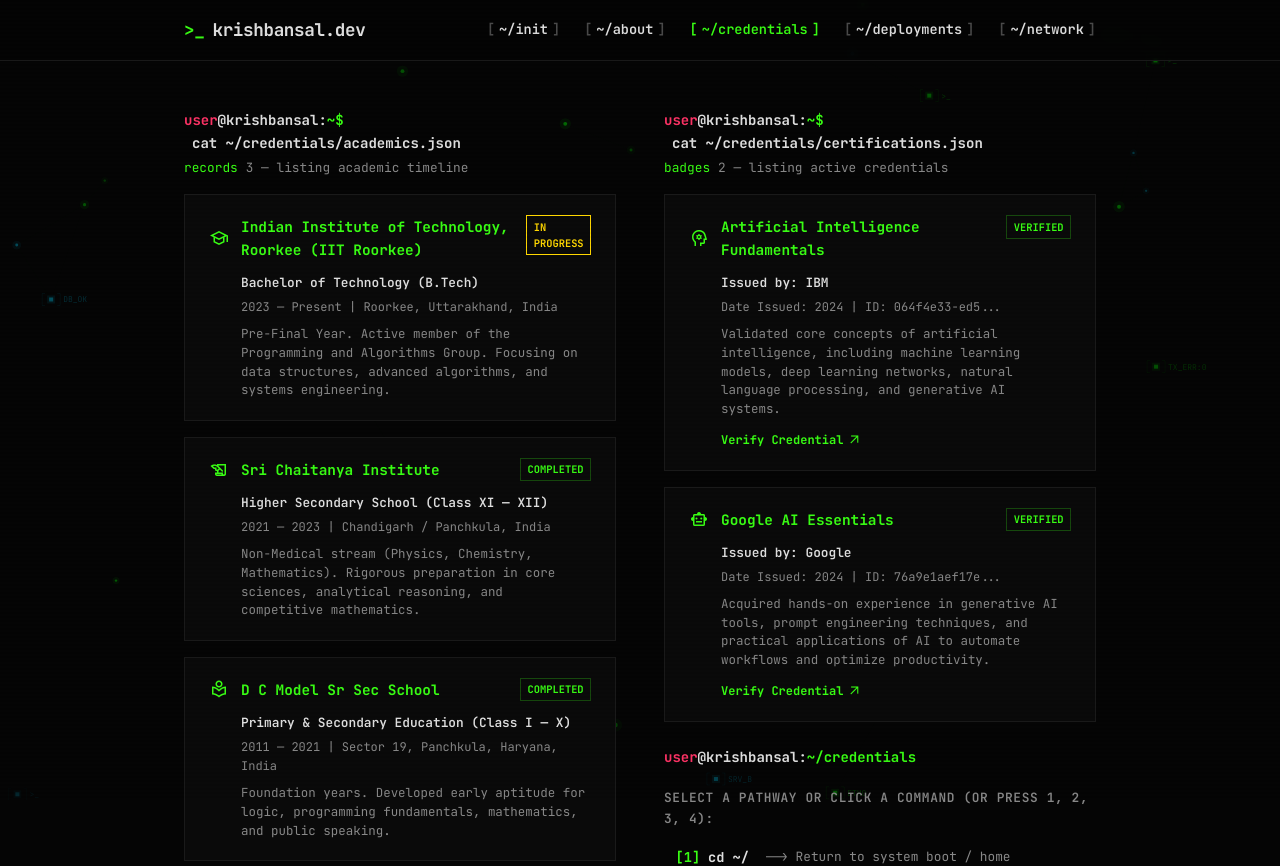
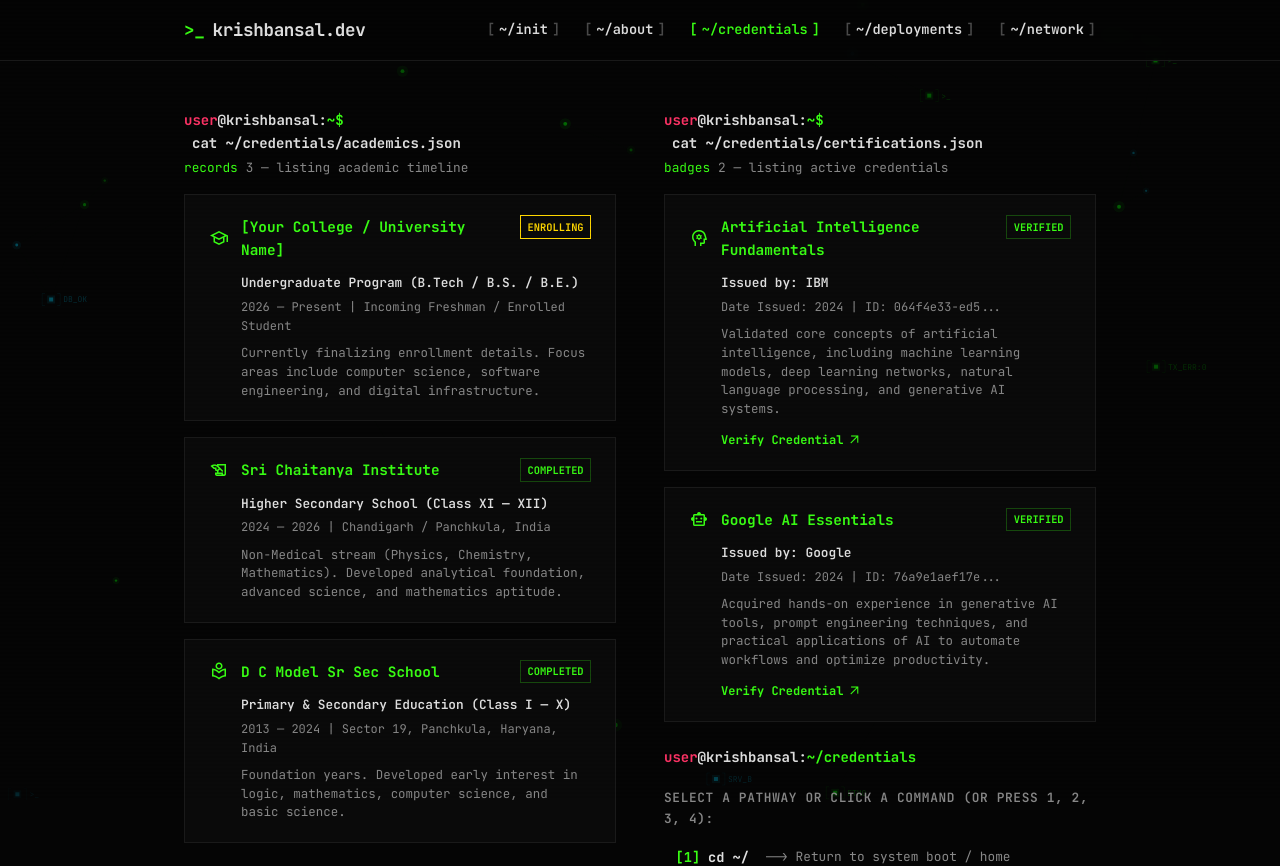
Before and after one commit to krishbansal-dev/krishbansal.dev, a React (Vite) app: page /credentials in a window 1280 px wide. Shown: the top 866 px of the page. Built offline with nearby package versions, Linux system fonts and the light colour scheme.

Commit message:
fix: replace incorrect IIT Roorkee data with incoming freshman placeholder and correct school timelines

```diff
--- a/src/pages/CredentialsPage.jsx
+++ b/src/pages/CredentialsPage.jsx
@@ -5,29 +5,29 @@ import usePageMeta from '../hooks/usePageMeta'
 
 const academics = [
   {
-    institution: 'Indian Institute of Technology, Roorkee (IIT Roorkee)',
-    location: 'Roorkee, Uttarakhand, India',
-    period: '2023 — Present',
-    program: 'Bachelor of Technology (B.Tech)',
-    details: 'Pre-Final Year. Active member of the Programming and Algorithms Group. Focusing on data structures, advanced algorithms, and systems engineering.',
-    status: 'IN PROGRESS',
+    institution: '[Your College / University Name]',
+    location: 'Incoming Freshman / Enrolled Student',
+    period: '2026 — Present',
+    program: 'Undergraduate Program (B.Tech / B.S. / B.E.)',
+    details: 'Currently finalizing enrollment details. Focus areas include computer science, software engineering, and digital infrastructure.',
+    status: 'ENROLLING',
     icon: 'school',
   },
   {
     institution: 'Sri Chaitanya Institute',
     location: 'Chandigarh / Panchkula, India',
-    period: '2021 — 2023',
+    period: '2024 — 2026',
     program: 'Higher Secondary School (Class XI — XII)',
-    details: 'Non-Medical stream (Physics, Chemistry, Mathematics). Rigorous preparation in core sciences, analytical reasoning, and competitive mathematics.',
+    details: 'Non-Medical stream (Physics, Chemistry, Mathematics). Developed analytical foundation, advanced science, and mathematics aptitude.',
     status: 'COMPLETED',
     icon: 'history_edu',
   },
   {
     institution: 'D C Model Sr Sec School',
     location: 'Sector 19, Panchkula, Haryana, India',
-    period: '2011 — 2021',
+    period: '2013 — 2024',
     program: 'Primary & Secondary Education (Class I — X)',
-    details: 'Foundation years. Developed early aptitude for logic, programming fundamentals, mathematics, and public speaking.',
+    details: 'Foundation years. Developed early interest in logic, mathematics, computer science, and basic science.',
     status: 'COMPLETED',
     icon: 'local_library',
   },
```
